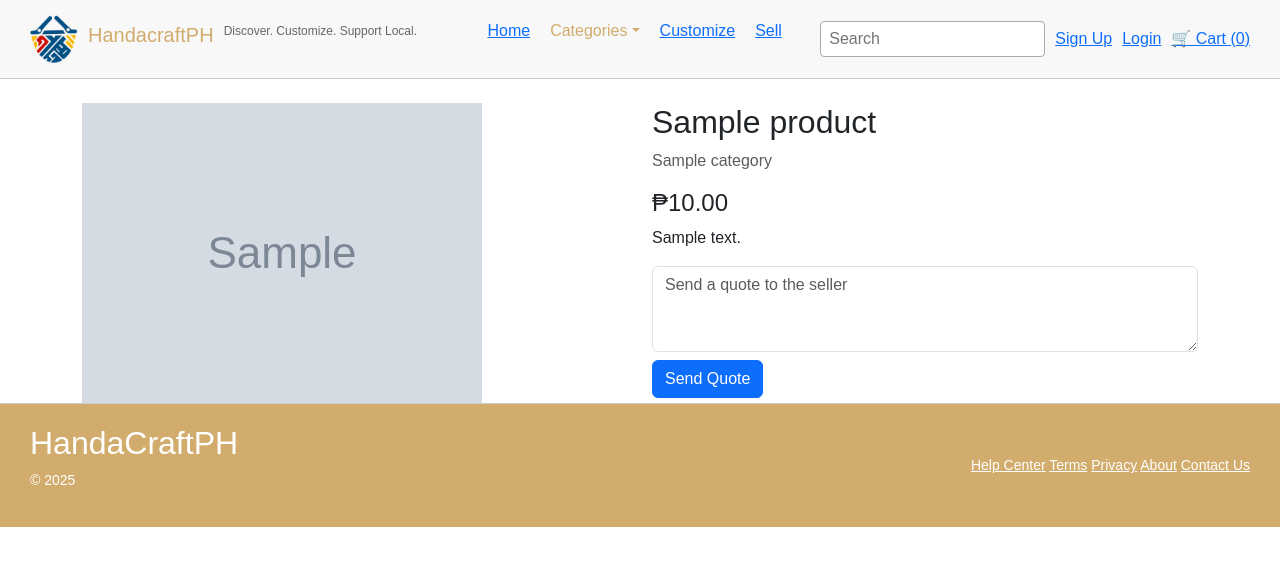
After one commit to QaeyxL/HandaCraftPH-, a Django app: page /product/1/ in a window 1280 px wide. The commit adds this page. Shown: the top 566 px of the page. Run offline with Django 5.2, Linux system fonts and the light colour scheme; data comes from the database, SQL or seed files in the repository; tables that the repository leaves empty hold one stand-in row (values such as "Sample post"); grey boxes marked "Sample" are stand-in pictures.

Commit message:
For (6) quote Created product_detail.html Indicators of added or edited code:   # edit22

```diff
--- a/hc_app/models.py
+++ b/hc_app/models.py
@@ -1,5 +1,8 @@
 from django.db import models
 from django.contrib.auth.models import User
+from django.contrib.auth import get_user_model
+
+UserModel = get_user_model()
 
 class UserProfile(models.Model):
     user = models.OneToOneField(User, on_delete=models.CASCADE)
@@ -68,3 +71,10 @@ class OrderItem(models.Model):
     product = models.ForeignKey(Product, on_delete=models.CASCADE)
     quantity = models.PositiveIntegerField()
     subtotal = models.DecimalField(max_digits=10, decimal_places=2)
+
+class Quote(models.Model):
+    seller = models.ForeignKey(UserModel, on_delete=models.CASCADE, related_name='received_quotes')
+    buyer = models.ForeignKey(UserModel, on_delete=models.CASCADE, related_name='sent_quotes')
+    product = models.ForeignKey(Product, on_delete=models.CASCADE, null=True, blank=True)
+    message = models.TextField()
+    created_at = models.DateTimeField(auto_now_add=True)
--- /dev/null
+++ b/hc_app/templates/hc_app/product_detail.html
@@ -0,0 +1,32 @@
+{% extends "hc_app/base.html" %}
+{% block title %}{{ product.name }}{% endblock %}
+
+{% block content %}
+<div class="container mt-4">
+  <div class="row">
+    <div class="col-md-6">
+      {% with img=product.images.first %}
+        {% if img %}
+          <img src="{{ img.image.url }}" class="img-fluid" alt="{{ product.name }}">
+        {% elif product.image %}
+          <img src="{{ product.image.url }}" class="img-fluid" alt="{{ product.name }}">
+        {% endif %}
+      {% endwith %}
+    </div>
+
+    <div class="col-md-6">
+      <h2>{{ product.name }}</h2>
+      <p class="text-muted">{{ product.category.name }}</p>
+      <h4>₱{{ product.price }}</h4>
+      <p>{{ product.description }}</p>
+
+      <!-- Quote form -->
+      <form method="post" action="{% url 'hc_app:send_quote_with_product' product.seller.id product.id %}" class="mt-3">
+        {% csrf_token %}
+        <textarea name="message" class="form-control" rows="3" placeholder="Send a quote to the seller" required></textarea>
+        <button type="submit" class="btn btn-primary mt-2">Send Quote</button>
+      </form>
+    </div>
+  </div>
+</div>
+{% endblock %}
--- a/hc_app/urls.py
+++ b/hc_app/urls.py
@@ -29,6 +29,8 @@ urlpatterns = [
     path("categories/", views.categories_list, name="categories_list"),   # edit22 - added
     path('delete_product/<int:product_id>/', views.delete_product, name='delete_product'),
     path('my_listings/', views.my_listings, name='my_listings'),
+    path("quote/send/<int:seller_id>/<int:product_id>/", views.send_quote, name="send_quote_with_product"),   # edit22 - added
+    path("quote/send/<int:seller_id>/", views.send_quote, name="send_quote"),   # edit22 - added
     path('dashboard/', views.dashboard_view, name='dashboard'),
     path("dashboard/message/<int:user_id>/", views.message_user, name="message_user"),   # edit22 - added
     path('checkout/', views.checkout_view, name='checkout'),
--- a/hc_app/views.py
+++ b/hc_app/views.py
@@ -9,6 +9,7 @@ from twilio.rest import Client
 from django.contrib.auth.models import User  # edit22 - added
 from .forms import RegisterForm, ProductForm, CheckoutForm, BuyerAddressForm
 import requests, easypost
+from .models import Quote  # edit22 - added
 from random import choice
 from .models import Product, Category, CartItem, ProductImage, Order, OrderItem, UserProfile
 from django.http import JsonResponse
@@ -427,14 +428,19 @@ def address_autocomplete(request):
 
 @login_required
 def dashboard_view(request):
+    user_products = Product.objects.filter(seller=request.user)   # edit22 - add (4)
+    recent_orders = Order.objects.filter(seller=request.user).order_by('-created_at')[:10]
+    total_orders = Order.objects.filter(seller=request.user).count()
+    total_customers = Order.objects.filter(seller=request.user).values('buyer').distinct().count()
     # dummy stats
     context = {
-        "total_customers": 0,
-        "total_orders": 0,
+        "total_customers": total_customers,
+        "total_orders": total_orders,
         "monthly_sales": [],
-        "recent_orders": [],
-        "user_products": Product.objects.filter(seller=request.user),   # edit22 - edited "user_products": request.user.products.all()
-        "users": User.objects.exclude(id=request.user.id)   # edit22 - added
+        "recent_orders": recent_orders,
+        "user_products": user_products,   # edit22 - edited "user_products": request.user.products.all()
+        "users": User.objects.exclude(id=request.user.id),   # edit22 - added
+        "recent_quotes": Quote.objects.filter(seller=request.user).order_by("-created_at")[:20],  # edit22 - added
         }
     return render(request, "hc_app/dashboard.html", context)   # edit22 - add context
 
@@ -514,6 +520,30 @@ def my_orders_view(request):
         "orders": orders
     })
 
+@login_required     # edit22 - added
+def send_quote(request, seller_id, product_id=None):
+    seller = get_object_or_404(User, id=seller_id)
+    product = Product.objects.filter(id=product_id).first() if product_id else None
+
+    if request.method == "POST":
+        msg = request.POST.get("message", "").strip()
+        if msg:
+            from .models import Quote
+            Quote.objects.create(
+                seller=seller,
+                buyer=request.user,
+                product=product,
+                message=msg
+            )
+            messages.success(request, "Quote sent successfully.")
+        else:
+            messages.error(request, "Message cannot be empty.")
+
+    # Redirect back to product detail if product_id was given
+    if product_id:
+        return redirect("hc_app:product_detail", pk=product_id)
+    return redirect("hc_app:home")
+
 @login_required
 def order_confirmation_view(request):
     latest_order = (
```
Also changed, not shown: hc_app/templates/hc_app/dashboard.html (+27 -6 lines).
